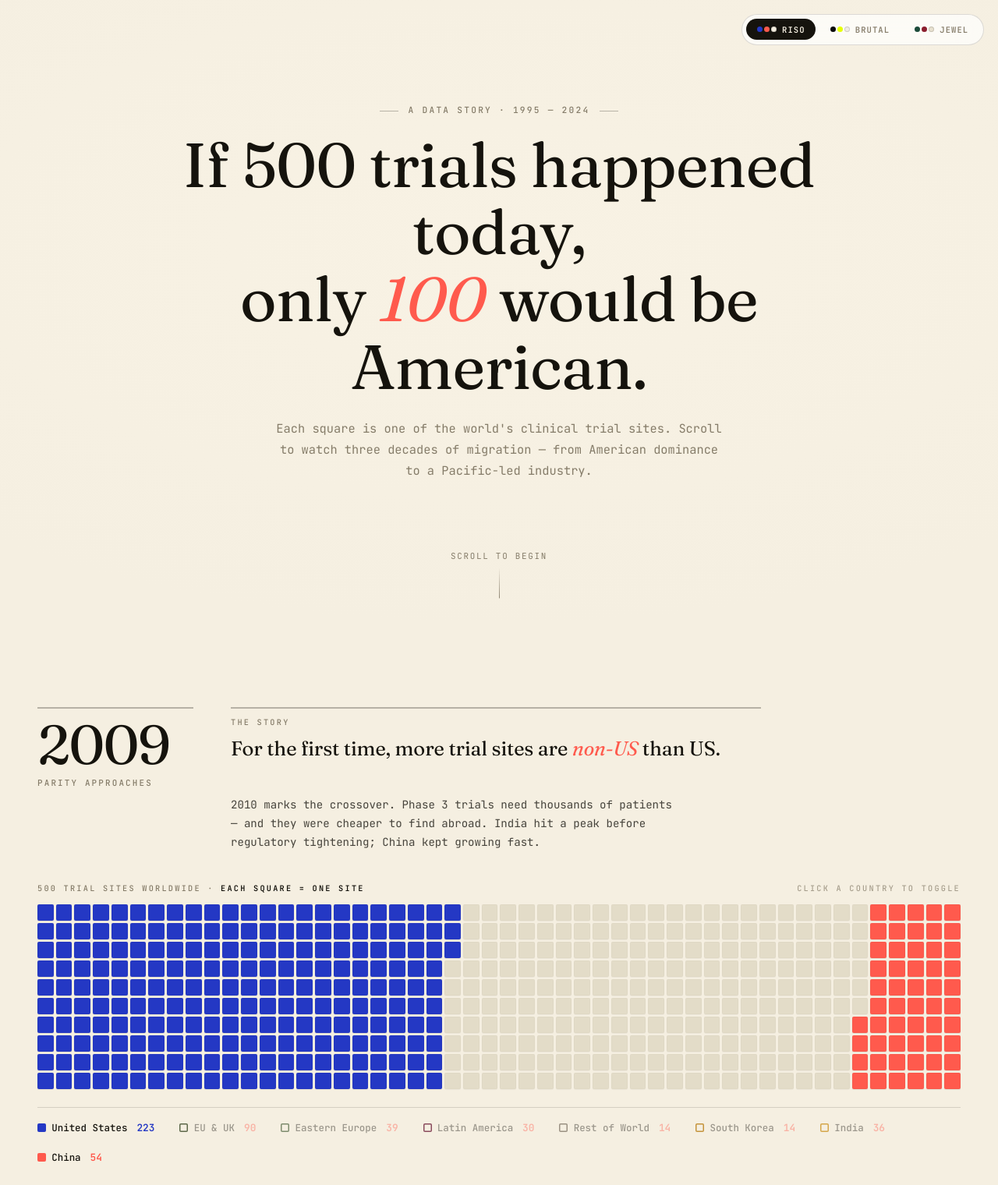
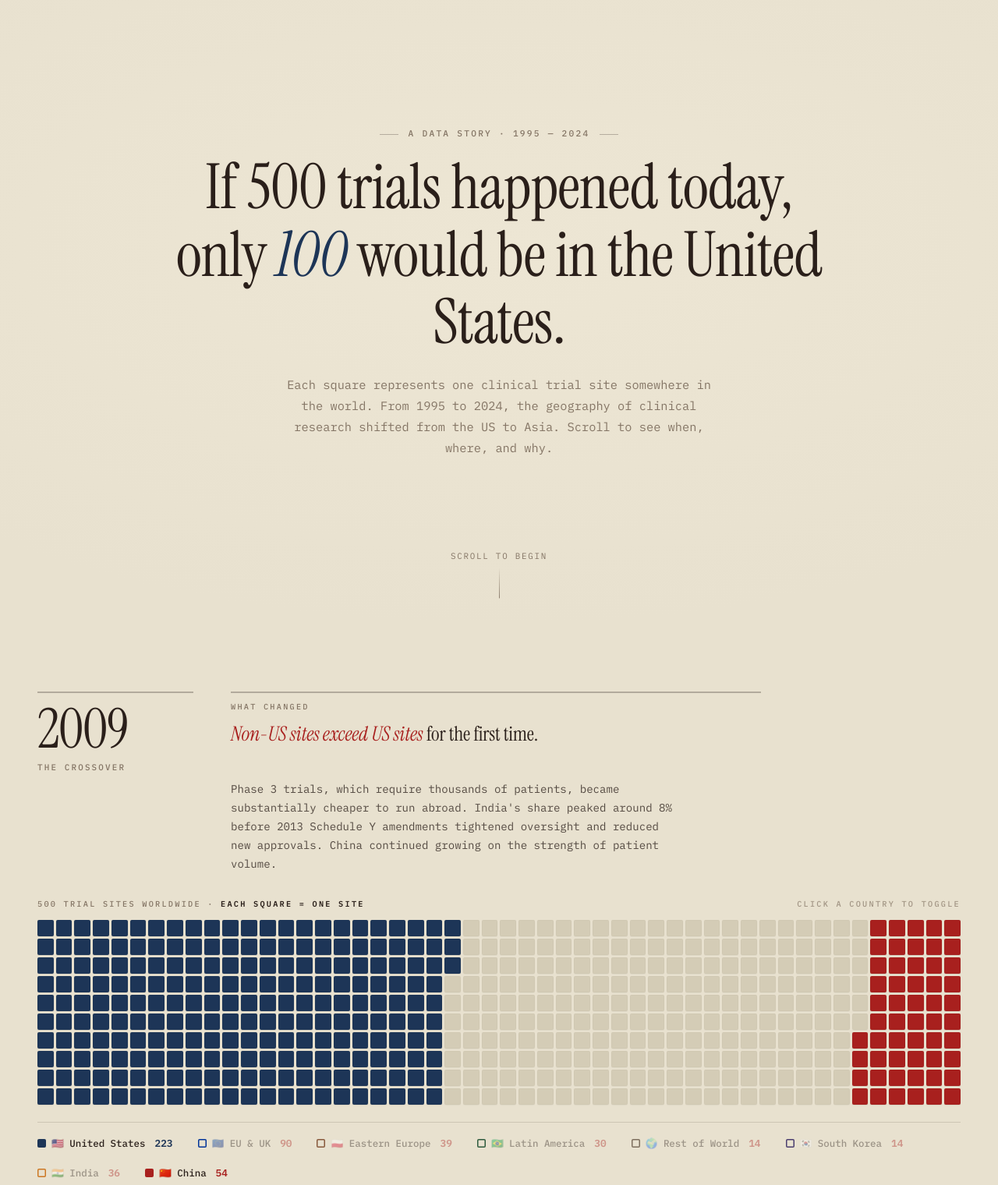
Before and after one commit to lshreyas/us-trials-visualizer, a plain HTML site: page blocks.html in a window 1280 px wide. Shown: the top 1520 px of the page at 78% size. Drawn offline with Linux system fonts and the light colour scheme.

Commit message:
Commit to jewel theme with flag-derived national colors and substantive copy
Locks the page to a single editorial direction. Country colors now derived from national flags where applicable: US navy, China deep red, India saffron, EU royal blue, Brazil green for Latin America, deep indigo for South Korea. Legend rows now include flag emojis for instant country recognition. Removes the three-theme switcher and unused Fraunces/JetBrains Mono font loads.

All narrative copy rewritten for accuracy over drama. Each year stop now names the specific legislation or program that moved the trial map: PDUFA 1992, ANVISA 1999, India Patents Act 2005, China Drug Registration Regulation 2002, India Schedule Y 2013, CFDA Order 44 in 2015, China ICH accession 2017, Drug Administration Law 2019. Outro reframed around three drivers: regulation, cost, patient access.

Co-Authored-By: Claude Opus 4.7 <noreply@anthropic.com>

```diff
--- a/blocks.html
+++ b/blocks.html
@@ -4,78 +4,30 @@
 <meta charset="UTF-8">
 <meta name="viewport" content="width=device-width, initial-scale=1.0">
 <title>100 Trials · The Migration</title>
-<link href="https://fonts.googleapis.com/css2?family=Fraunces:ital,opsz,wght@0,9..144,400;0,9..144,500;0,9..144,700;1,9..144,400;1,9..144,500&family=Instrument+Serif:ital@0;1&family=JetBrains+Mono:wght@300;400;500;600;700&family=IBM+Plex+Mono:wght@300;400;500;600&display=swap" rel="stylesheet">
+<link href="https://fonts.googleapis.com/css2?family=Instrument+Serif:ital@0;1&family=IBM+Plex+Mono:wght@300;400;500;600&display=swap" rel="stylesheet">
 <style>
 *{margin:0;padding:0;box-sizing:border-box}
 
-/* ============ DEFAULT THEME = RISO (2-ink + paper) ============ */
+/* ============ EDITORIAL JEWEL on warm taupe ============
+   Country colors derived from national flags where applicable;
+   regional groupings use distinguishable jewel-tones. */
 :root{
-  --bg:#f5efe1;            /* bone paper */
-  --bg2:#ebe3d0;
-  --text:#15130d;          /* warm ink */
-  --muted:#857c69;
-  --border:rgba(21,19,13,.14);
-  --rule:rgba(21,19,13,.28);
-  --dim:#e3dcc8;           /* dimmed block color */
-
-  --us:#2438c4;            /* ultramarine */
-  --china:#ff5a4d;         /* coral */
-  --india:#d4a64a;         /* mustard ink */
-  --eu:#5d6849;            /* olive ink */
-  --ee:#7d8b6d;
-  --latam:#8a4a5c;         /* dusty plum */
-  --kr:#c4933a;
-  --other:#9a9182;
-
-  --font-display:'Fraunces',Georgia,serif;
-  --font-body:'JetBrains Mono','SFMono-Regular',Menlo,monospace;
-  --hero-grad:radial-gradient(ellipse 80% 60% at 50% 40%,#f8f2e4 0%,#f5efe1 100%);
-  --outro-grad:radial-gradient(ellipse 70% 50% at 50% 60%,#efe7d4,#f5efe1);
-}
-
-/* ============ BRUTAL — ink black + acid yellow on manila ============ */
-body.theme-brutal{
-  --bg:#f0ece4;
-  --bg2:#e8e3d6;
-  --text:#0a0a0a;
-  --muted:#6b6b6b;
-  --border:rgba(0,0,0,.14);
-  --rule:rgba(0,0,0,.35);
-  --dim:#dcd5c5;
-
-  --us:#0a0a0a;            /* ink black — primary subject */
-  --china:#e6ff00;         /* acid yellow */
-  --india:#4a4a4a;
-  --eu:#888888;
-  --ee:#707070;
-  --latam:#555555;
-  --kr:#999999;
-  --other:#bbbbbb;
-
-  --font-display:'JetBrains Mono','SFMono-Regular',Menlo,monospace;
-  --font-body:'JetBrains Mono','SFMono-Regular',Menlo,monospace;
-  --hero-grad:radial-gradient(ellipse 80% 60% at 50% 40%,#f5f1e9 0%,#f0ece4 100%);
-  --outro-grad:radial-gradient(ellipse 70% 50% at 50% 60%,#ebe6d8,#f0ece4);
-}
-
-/* ============ JEWEL — saturated deeps on warm taupe ============ */
-body.theme-jewel{
-  --bg:#e8e1cf;
+  --bg:#e8e1cf;            /* warm taupe paper */
   --bg2:#ddd5c0;
-  --text:#2a1f1a;
+  --text:#2a1f1a;          /* dark cocoa ink */
   --muted:#847565;
   --border:rgba(42,31,26,.14);
   --rule:rgba(42,31,26,.28);
-  --dim:#d4ccb6;
+  --dim:#d4ccb6;           /* dimmed block color */
 
-  --us:#1c4b3a;            /* forest green */
-  --china:#8b1e2e;         /* oxblood */
-  --india:#b8842c;         /* mustard */
-  --eu:#4a5a6e;            /* slate blue */
-  --ee:#5a4f6e;            /* aubergine */
-  --latam:#934e3e;         /* sienna */
-  --kr:#8a7440;            /* golden brown */
-  --other:#7d6e5d;
+  --us:#1d3557;            /* navy — US flag blue, muted */
+  --china:#a8201e;         /* deep red — PRC flag */
+  --india:#cc7722;         /* deep saffron — India flag */
+  --eu:#003399;            /* royal blue — EU flag */
+  --ee:#87583b;            /* burgundy bronze — regional */
+  --latam:#2d5a3d;         /* deep green — Brazil flag */
+  --kr:#4a3d6e;            /* deep indigo — distinct from US/EU */
+  --other:#7d6e5d;         /* warm earth */
 
   --font-display:'Instrument Serif',Georgia,serif;
   --font-body:'IBM Plex Mono','SFMono-Regular',Menlo,monospace;
@@ -105,7 +57,7 @@ body{background:var(--bg);color:var(--text);font-family:var(--font-body);overflo
   font-size:clamp(2.6rem,6.5vw,5rem);line-height:1.08;font-weight:400;
   margin-bottom:1.5rem;max-width:920px;color:var(--text);letter-spacing:-.01em;
 }
-.hero-title em{font-style:italic;color:var(--china)}
+.hero-title em{font-style:italic;color:var(--us)}
 .hero-sub{
   font-family:var(--font-body);
   font-size:clamp(.9rem,1.2vw,1.02rem);color:var(--muted);max-width:580px;
@@ -247,70 +199,10 @@ footer p{font-family:var(--font-body);font-size:.68rem;color:var(--muted);line-h
 
 @keyframes pulse{0%,100%{opacity:.3;transform:scaleY(.7)}50%{opacity:1;transform:scaleY(1)}}
 
-/* ============ BRUTAL THEME — monospace everywhere needs tighter sizes ============ */
-body.theme-brutal .hero-title{
-  font-size:clamp(1.9rem,4.6vw,3.4rem);text-transform:uppercase;letter-spacing:-.02em;
-  line-height:1.05;font-weight:700;
-}
-body.theme-brutal .hero-title em{
-  font-style:normal;color:var(--text);background:var(--china);padding:0 .12em;
-}
-body.theme-brutal .narr-title{
-  font-size:clamp(1rem,1.5vw,1.25rem);text-transform:uppercase;letter-spacing:0;
-  line-height:1.4;font-weight:600;
-}
-body.theme-brutal .narr-title em{
-  font-style:normal;color:var(--text);background:var(--china);padding:0 .15em;
-  text-decoration:none;
-}
-body.theme-brutal .narr-title em.red{background:var(--china);color:var(--text)}
-body.theme-brutal .year-display{
-  font-size:clamp(2.6rem,5vw,3.8rem);letter-spacing:-.05em;font-weight:700;
-}
-body.theme-brutal .cl-title{
-  font-size:clamp(1.7rem,3.6vw,2.6rem);text-transform:uppercase;letter-spacing:-.02em;
-  line-height:1.15;font-weight:700;
-}
-body.theme-brutal .cl-title em{
-  font-style:normal;background:var(--china);color:var(--text);padding:0 .12em;
-}
-body.theme-brutal .block{border-radius:0}
-body.theme-brutal .block.dim{box-shadow:inset 0 0 0 0.5px rgba(0,0,0,.08)}
-body.theme-brutal .eyebrow{color:var(--text);background:var(--china);padding:.25em .5em;display:inline-block}
-body.theme-brutal .byline{color:var(--text)}
-body.theme-brutal .byline::before,
-body.theme-brutal .byline::after{background:var(--text);height:2px}
-body.theme-brutal .block{box-shadow:none}
-
-/* ============ JEWEL THEME — Instrument Serif sings in italic ============ */
-body.theme-jewel .hero-title em{font-style:italic;font-weight:400}
-body.theme-jewel .narr-title em{font-style:italic}
-body.theme-jewel .cl-title em{font-style:italic}
-body.theme-jewel .hero-title{letter-spacing:-.02em}
-
-/* ============ RISO THEME — Fraunces refinement ============ */
-body .hero-title{font-feature-settings:"ss01"}
-body .narr-title{font-feature-settings:"ss01"}
-
-/* Theme switcher */
-.theme-switcher{
-  position:fixed;top:1.1rem;right:1.1rem;z-index:200;
-  display:flex;gap:.3rem;padding:.35rem;
-  background:rgba(255,255,255,.7);backdrop-filter:blur(14px);
-  border:1px solid var(--border);border-radius:100px;
-}
-.th-btn{
-  font-family:var(--font-body);
-  display:flex;align-items:center;gap:.45rem;
-  padding:.4rem .85rem;border:none;background:transparent;cursor:pointer;
-  border-radius:100px;color:var(--muted);font-size:.66rem;
-  text-transform:uppercase;letter-spacing:.1em;font-weight:600;
-  transition:all .25s ease;
-}
-.th-btn:hover{color:var(--text)}
-.th-btn.active{background:var(--text);color:var(--bg)}
-.th-dots{display:inline-flex;gap:2px}
-.th-dots span{width:7px;height:7px;border-radius:50%;display:inline-block}
+/* Instrument Serif italics — used for em emphasis */
+.hero-title em{font-style:italic;font-weight:400}
+.narr-title em{font-style:italic;font-weight:400}
+.cl-title em{font-style:italic;font-weight:400}
 
 /* Responsive */
 @media (max-width:900px){
@@ -320,8 +212,6 @@ body .narr-title{font-feature-settings:"ss01"}
   .narr-title{font-size:1.1rem;min-height:auto}
   .narr-body{min-height:auto}
   .legend{gap:.9rem 1.3rem}
-  .theme-switcher{top:.6rem;right:.6rem;padding:.25rem}
-  .th-btn{padding:.32rem .55rem;font-size:.6rem;gap:.3rem}
 }
 </style>
 </head>
@@ -329,39 +219,11 @@ body .narr-title{font-feature-settings:"ss01"}
 
 <div class="scroll-progress" id="progress"></div>
 
-<!-- Theme switcher -->
-<div class="theme-switcher" id="theme-switcher">
-  <button class="th-btn active" data-th="riso">
-    <span class="th-dots">
-      <span style="background:#2438c4"></span>
-      <span style="background:#ff5a4d"></span>
-      <span style="background:#f5efe1;box-shadow:inset 0 0 0 1px rgba(0,0,0,.15)"></span>
-    </span>
-    Riso
-  </button>
-  <button class="th-btn" data-th="brutal">
-    <span class="th-dots">
-      <span style="background:#0a0a0a"></span>
-      <span style="background:#e6ff00"></span>
-      <span style="background:#f0ece4;box-shadow:inset 0 0 0 1px rgba(0,0,0,.15)"></span>
-    </span>
-    Brutal
-  </button>
-  <button class="th-btn" data-th="jewel">
-    <span class="th-dots">
-      <span style="background:#1c4b3a"></span>
-      <span style="background:#8b1e2e"></span>
-      <span style="background:#e8e1cf;box-shadow:inset 0 0 0 1px rgba(0,0,0,.15)"></span>
-    </span>
-    Jewel
-  </button>
-</div>
-
 <!-- HERO -->
 <section id="hero">
   <div class="byline">A Data Story · 1995 — 2024</div>
-  <h1 class="hero-title">If 500 trials happened today,<br>only <em>100</em> would be American.</h1>
-  <p class="hero-sub">Each square is one of the world's clinical trial sites. Scroll to watch three decades of migration — from American dominance to a Pacific-led industry.</p>
+  <h1 class="hero-title">If 500 trials happened today,<br>only <em>100</em> would be in the United States.</h1>
+  <p class="hero-sub">Each square represents one clinical trial site somewhere in the world. From 1995 to 2024, the geography of clinical research shifted from the US to Asia. Scroll to see when, where, and why.</p>
   <div class="scroll-cue">
     <span>Scroll to begin</span>
     <div class="scroll-line"></div>
@@ -377,9 +239,9 @@ body .narr-title{font-feature-settings:"ss01"}
         <div class="year-sub" id="year-sub">Peak American Era</div>
       </div>
       <div class="narration">
-        <div class="narr-tag">The Story</div>
-        <h2 class="narr-title" id="narr-title">America runs <em>four in five</em> trials worldwide.</h2>
-        <p class="narr-body" id="narr-body">In the mid-90s the US was the unrivalled center of clinical research. 400 of every 500 trial sites were American — Europe held most of the rest. China and India were rounding errors.</p>
+        <div class="narr-tag">What Changed</div>
+        <h2 class="narr-title" id="narr-title">About <em>80%</em> of trial sites are in the United States.</h2>
+        <p class="narr-body" id="narr-body">The 1992 Prescription Drug User Fee Act (PDUFA) accelerated FDA reviews, concentrating pharma research at home. China and India did not yet have the regulatory infrastructure to host major international trials.</p>
       </div>
     </div>
     <div class="ribbon-wrap">
@@ -396,9 +258,9 @@ body .narr-title{font-feature-settings:"ss01"}
 <!-- OUTRO -->
 <section id="outro">
   <div class="cl-inner">
-    <p class="eyebrow">The Migration, In One Image</p>
-    <h2 class="cl-title">300 American sites <em>changed hands</em><br>in three decades.</h2>
-    <p class="cl-body">No single year decided it. Each year shaved a few points off the US share — to China, then India, then everywhere with patients and lower costs. The cumulative effect: a reshaped industry.</p>
+    <p class="eyebrow">Three Decades, Three Drivers</p>
+    <h2 class="cl-title">A reshaped industry — by <em>regulation</em>, <em>cost</em>, and <em>patient access</em>.</h2>
+    <p class="cl-body">Three forces moved the trial map: regulatory reforms abroad (China's 2015 CFDA overhaul, India's 2005 Patents Act, the EU's 2014 Clinical Trials Regulation), rising trial costs in the US, and large untreated patient populations across Asia. The industry still discovers drugs in America. It increasingly tests them elsewhere.</p>
     <a href="index.html" class="back-link">Back to full story</a>
   </div>
 </section>
@@ -415,44 +277,44 @@ const COLS = 50;
 const YEARS = [
   {
     year:1995, sub:'Peak American Era',
-    title:'America runs <em>four in five</em> trials worldwide.',
-    body:'In the mid-90s the US was the unrivalled center of clinical research. 400 of every 500 trial sites were American — Europe held most of the rest. China and India were rounding errors.',
+    title:'About <em>80%</em> of trial sites are in the United States.',
+    body:'The 1992 Prescription Drug User Fee Act (PDUFA) accelerated FDA reviews, concentrating pharma research at home. China and India did not yet have the regulatory infrastructure to host major international trials.',
     dist:{us:400, eu:60, ee:10, latam:10, china:5, india:0, kr:5, other:10}
   },
   {
-    year:2000, sub:'The First Cracks',
-    title:'Eastern Europe and Latin America <em>open up</em>.',
-    body:'Post-Soviet reforms opened Poland, Hungary, and the Czech Republic. Brazil and Argentina joined the trial map too. The US share slipped for the first time — from 80% to 70% in five years.',
+    year:2000, sub:'Trial Activity Spreads',
+    title:'Eastern Europe and Latin America become trial venues.',
+    body:'Poland, Hungary, and the Czech Republic — preparing for EU accession — harmonized their trial regulations with European standards. Brazil established ANVISA in 1999. The US share fell from 80% to about 70%.',
     dist:{us:350, eu:70, ee:25, latam:20, china:10, india:5, kr:5, other:15}
   },
   {
-    year:2005, sub:'Asia Wakes Up',
-    title:'China and India <em>arrive</em> on the map.',
-    body:'China&apos;s SFDA reforms and India&apos;s 2005 patent law opened Asia to global pharma. The first wave of large multinational trials began enrolling outside Western markets.',
+    year:2005, sub:'Asia Opens',
+    title:'India and China host their first wave of <em>multinational trials</em>.',
+    body:'India\'s 2005 Patents Act, compliant with the WTO TRIPS agreement, opened the country to global pharma research. China\'s 2002 Drug Registration Regulation began permitting foreign-sponsored trials. Phase 3 studies began enrolling across multiple Asian sites.',
     dist:{us:275, eu:90, ee:35, latam:30, china:30, india:20, kr:10, other:10}
   },
   {
-    year:2010, sub:'Parity Approaches',
-    title:'For the first time, more trial sites are <em class="red">non-US</em> than US.',
-    body:'2010 marks the crossover. Phase 3 trials need thousands of patients — and they were cheaper to find abroad. India hit a peak before regulatory tightening; China kept growing fast.',
+    year:2010, sub:'The Crossover',
+    title:'<em class="red">Non-US sites exceed US sites</em> for the first time.',
+    body:'Phase 3 trials, which require thousands of patients, became substantially cheaper to run abroad. India\'s share peaked around 8% before 2013 Schedule Y amendments tightened oversight and reduced new approvals. China continued growing on the strength of patient volume.',
     dist:{us:210, eu:90, ee:40, latam:30, china:60, india:40, kr:15, other:15}
   },
   {
-    year:2015, sub:'China Surges',
-    title:'China <em class="red">overtakes Europe</em> as the #2 trial host.',
-    body:'China\'s Hua drug-review reforms and CDE modernization made it the fastest-growing trial venue worldwide. Local Chinese pharma began running its own trials. India\'s share consolidated.',
+    year:2015, sub:'China Reforms',
+    title:'China <em class="red">overhauls its drug review system</em>.',
+    body:'Under CFDA commissioner Bi Jingquan, the August 2015 reforms (Order 44) cleared a 22,000-application backlog and shortened review timelines. China became the second-largest trial venue worldwide. Domestic Chinese pharma began running its own multinational studies.',
     dist:{us:160, eu:85, ee:40, latam:30, china:100, india:50, kr:20, other:15}
   },
   {
-    year:2020, sub:'The New Order',
-    title:'China <em class="red">passes the US</em> in active trial sites.',
-    body:'Even through COVID, China kept enrolling. By 2020, China hosted more industry-sponsored trial sites than the US for the first time in modern history — and the gap kept widening.',
+    year:2020, sub:'China Passes the US',
+    title:'China hosts <em class="red">more industry trial sites</em> than the United States.',
+    body:'China joined the International Council for Harmonisation (ICH) in 2017 and rewrote its Drug Administration Law in 2019, aligning Chinese standards with Western frameworks. COVID-19 disrupted Western recruitment while Chinese enrollment continued.',
     dist:{us:125, eu:80, ee:40, latam:25, china:140, india:60, kr:20, other:10}
   },
   {
-    year:2024, sub:'Where We Are',
-    title:'<em class="red">One in five</em> trials happens in America.',
-    body:'The US still leads in early-phase science and drug discovery. But the pivotal Phase 3 trials that decide whether a drug works — and reaches market — increasingly happen elsewhere. 73% of 2024 Phase 3 trials had no US sites at all.',
+    year:2024, sub:'Today',
+    title:'About <em class="red">one in five</em> trial sites is American.',
+    body:'The US still leads in early-phase research and new drug discovery. But pivotal Phase 3 trials — those that determine whether a drug reaches market — increasingly happen outside the US. In 2024, 73% of new industry Phase 3 trials had no US sites at all.',
     dist:{us:100, eu:75, ee:40, latam:25, china:160, india:70, kr:20, other:10}
   }
 ];
@@ -461,7 +323,16 @@ const YEARS = [
 // on the left, emerging Asia on the right — so US shrinks leftward and China
 // grows rightward as years advance.
 const COUNTRY_ORDER = ['us','eu','ee','latam','other','kr','india','china'];
-const COUNTRY_NAMES = {us:'United States',china:'China',india:'India',eu:'EU & UK',ee:'Eastern Europe',latam:'Latin America',kr:'South Korea',other:'Rest of World'};
+const COUNTRY_NAMES = {
+  us:    '🇺🇸 United States',
+  china: '🇨🇳 China',
+  india: '🇮🇳 India',
+  eu:    '🇪🇺 EU & UK',
+  ee:    '🇵🇱 Eastern Europe',
+  latam: '🇧🇷 Latin America',
+  kr:    '🇰🇷 South Korea',
+  other: '🌍 Rest of World'
+};
 const COUNTRY_VAR = {us:'--us',china:'--china',india:'--india',eu:'--eu',ee:'--ee',latam:'--latam',kr:'--kr',other:'--other'};
 
 /* ============ BUILD GRID ============ */
@@ -636,20 +507,6 @@ currentNarrativeIdx = 0;
 window.addEventListener('scroll', ()=>{ requestAnimationFrame(onScroll); }, {passive:true});
 window.addEventListener('resize', onScroll);
 onScroll();
-
-/* ============ THEME SWITCHER ============ */
-const themeBtns = document.querySelectorAll('.th-btn');
-const savedTheme = localStorage.getItem('blocksTheme') || 'riso';
-function applyTheme(t){
-  document.body.classList.remove('theme-riso','theme-brutal','theme-jewel');
-  if(t!=='riso') document.body.classList.add('theme-'+t);
-  themeBtns.forEach(b=>b.classList.toggle('active', b.dataset.th===t));
-  localStorage.setItem('blocksTheme', t);
-}
-themeBtns.forEach(b=>{
-  b.addEventListener('click', ()=>applyTheme(b.dataset.th));
-});
-applyTheme(savedTheme);
 </script>
 </body>
 </html>
```
